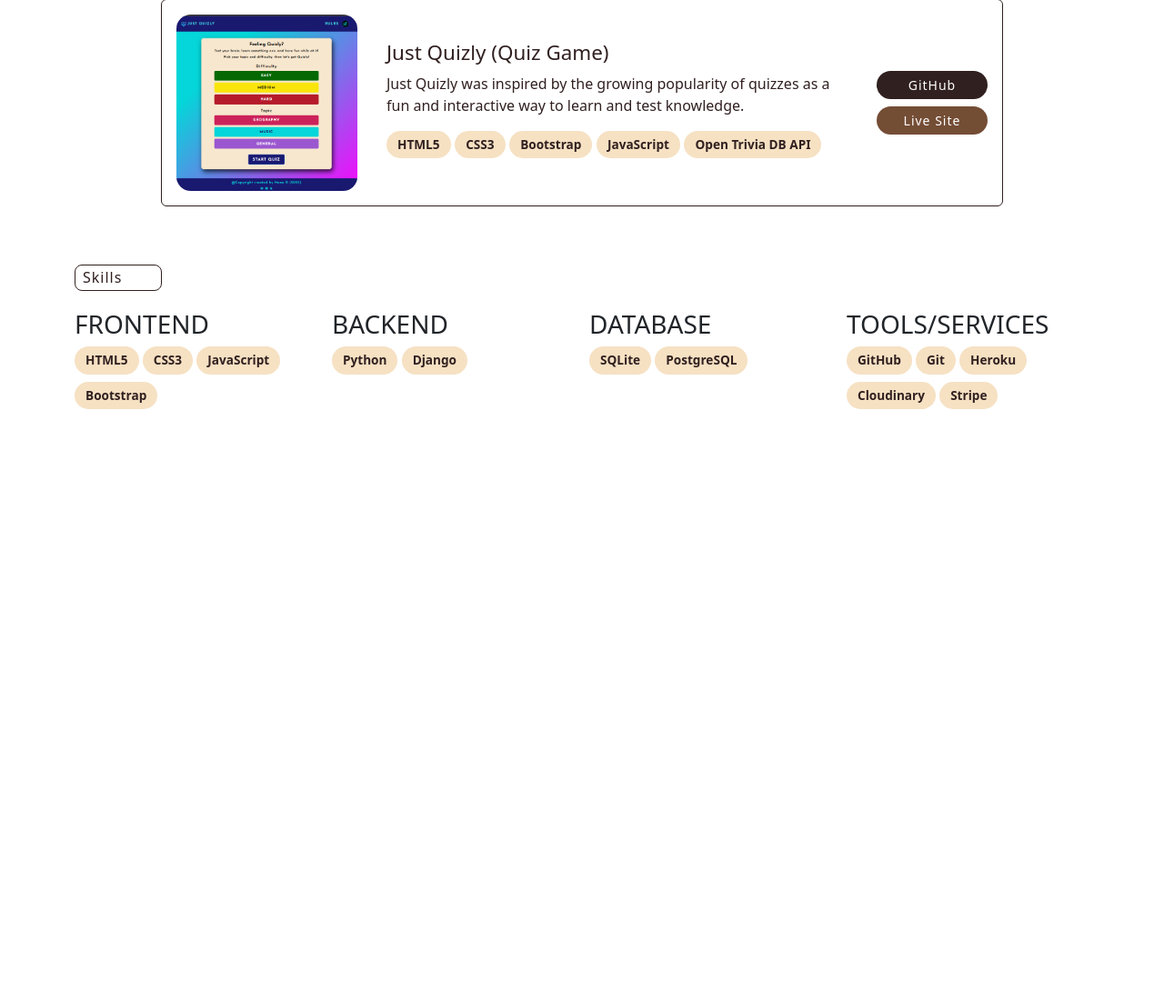
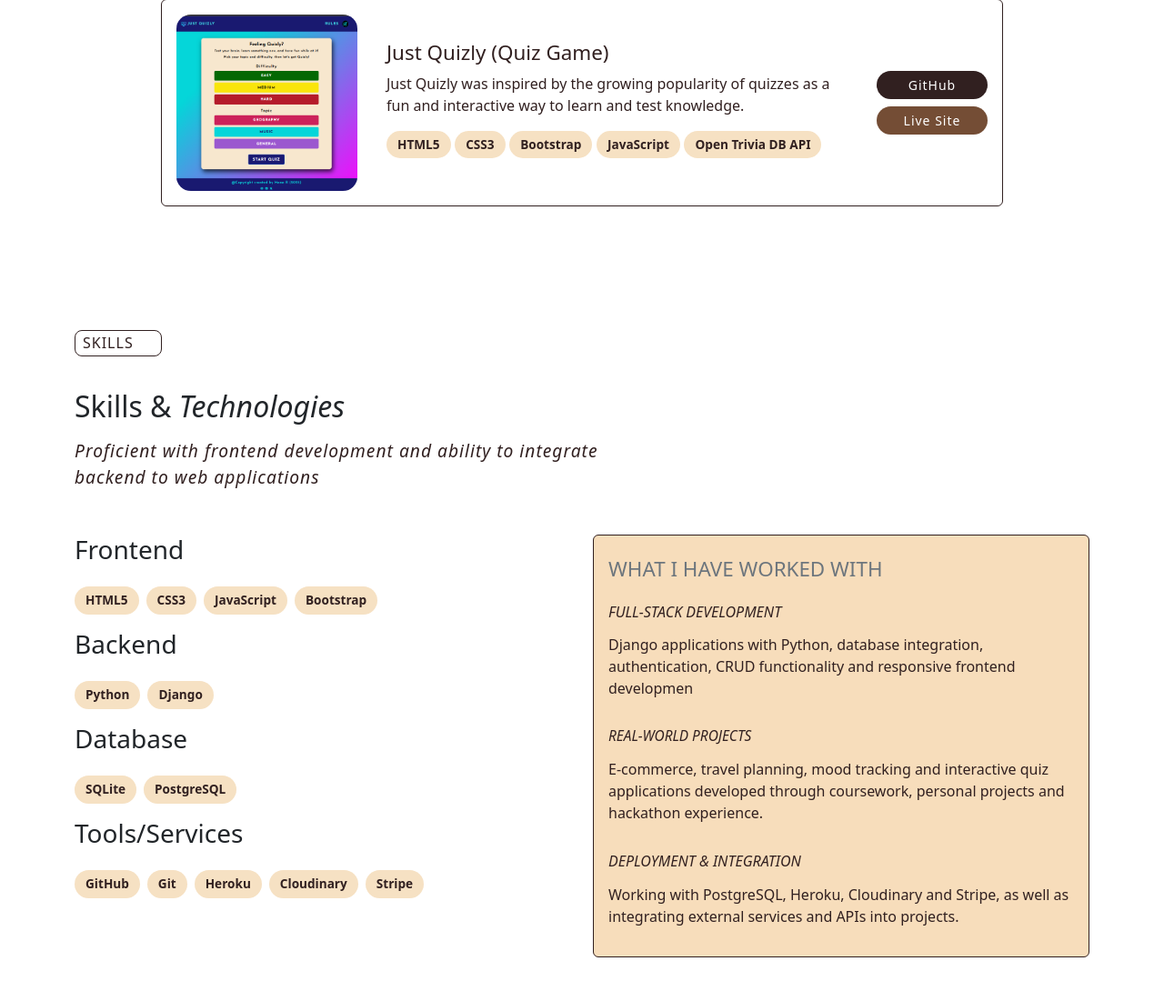
Before and after one commit to Rubina1978/portfolio-1.1, a Django app: page / in a window 1280 px wide. Shown: the part 2444-3545 px from the top of the page at 91% size. Before the commit the page ends 2894 px from the top, so only its background shows below. Run offline with Django 5.2, Linux system fonts and the light colour scheme; data comes from the database, SQL or seed files in the repository; some libraries are stand-ins or nearby versions.

Commit message:
added skills section

```diff
--- a/new_portfolio/static/css/base.css
+++ b/new_portfolio/static/css/base.css
@@ -203,15 +203,10 @@ border: 1px solid #312020;
     transition: 0.3s ease-in-out;
     box-shadow: 3px 4px 10px  rgba(0, 0, 0, 0.3);
 }
-
-
-
-
-
-
-
-
-
+.skills-card {
+   background-color: #f7ddbb;
+   color: #312020;
+}
 @media (min-width: 992px) {
     .hero-image-column {
         margin-top: 5rem;  /* was 3rem */
--- a/new_portfolio/templates/home/index.html
+++ b/new_portfolio/templates/home/index.html
@@ -135,22 +135,47 @@
         </div>
    </div>
 
-    <section class="container mt-5 mb-5">
-        <p class="section-label mt-3">Skills</p>
-        <div class="row g-3">
-            {% for category, skills in skills_by_category.items %}
-                <div class="col-12 col-md-6 col-lg-3">
-                    <h3 class="text-uppercase">{{ category }}</h3>
-                    {% for skill in skills %}
-                        <span class="tech-tag d-inline-block mb-2">{{ skill.name }}</span>
-                    {% empty %}
-                        <p>No {{ category|lower }} skills added yet.</p>
+    <section class="container mt-5 mb-5 pt-4">
+        <p class="section-label text-uppercase mt-5">Skills</p>
+
+    <h2 class="pt-3">Skills & <em>Technologies</em></h2>
+        <p class="section-intro mb-5">Proficient with frontend development and ability to integrate backend to web applications</p>
+        <div class="row g-4 align-items-stretch">
+            <div class="col-12 col-lg-6">
+                <div class="row g-3 h-100 align-content-start">
+                    {% for category, skills in skills_by_category.items %}
+                        <div class="col-12">
+                            <h3 class=" mb-4">{{ category }}</h3>
+                            <div class="d-flex flex-wrap gap-2">
+                                {% for skill in skills %}
+                                    <span class="tech-tag mb-0">{{ skill.name }}</span>
+                                {% empty %}
+                                    <p class="mb-0">No {{ category|lower }} skills added yet.</p>
+                                {% endfor %}
+                            </div>
+                        </div>
                     {% endfor %}
                 </div>
-            {% endfor %}
+            </div>
+            <div class="col-12 col-lg-6">
+                <div class="card  skills-card">
+                    <div class="card-body">
+
+                        <h4 class="card-title text-uppercase pt-2 pb-2 text-muted mb-3">What I have worked with</h4>
+                        <h6 class="text-uppercase"><em>Full-Stack Development</em></h6>
+                        <p class="card-text pb-3">Django applications with Python, database integration, authentication, CRUD functionality and responsive frontend developmen</p>
+                        <h6 class="text-uppercase small"><em>Real-World Projects</em></h6>
+                        <p class="card-text pb-3">E-commerce, travel planning, mood tracking and interactive quiz applications developed through coursework, personal projects and hackathon experience.</p>
+                        <h6 class="text-uppercase"><em>Deployment & Integration</em></h6>
+                        <p class="card-text pb-3">Working with PostgreSQL, Heroku, Cloudinary and Stripe, as well as integrating external services and APIs into projects.</p>
+                    </div>
+                </div>
+            </div>
         </div>
     </section>
 {% endblock %}
 
 {% block footer %}
 {% endblock %}
+
+0
```
